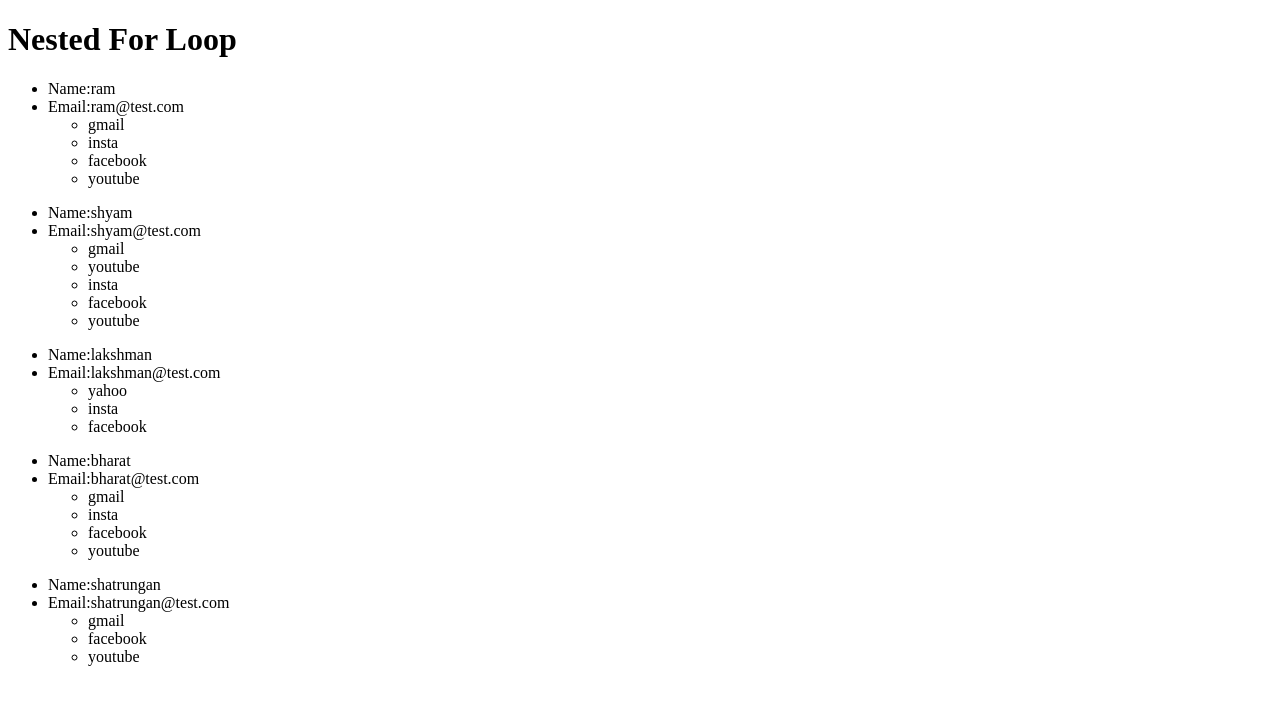
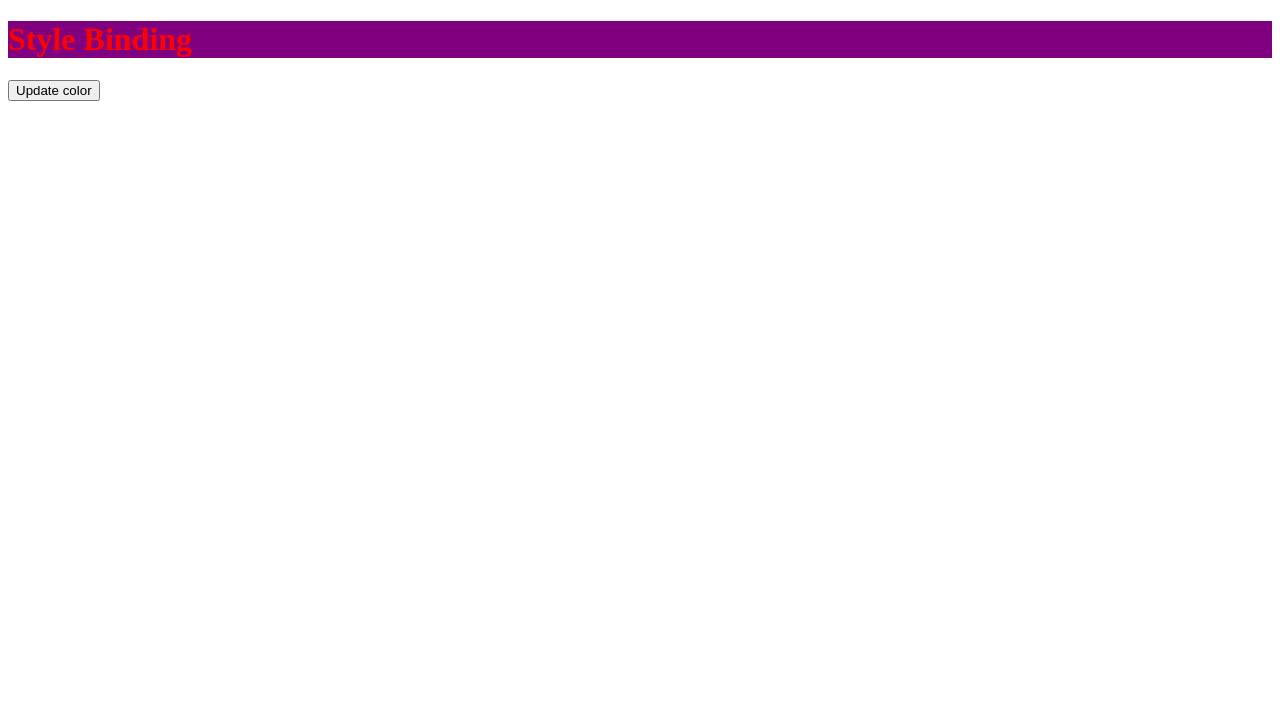
Before and after one commit to YashShetty2001/Angular, an Angular app: page / in a window 1280 px wide. Shown: the top 704 px of the page. Built offline with nearby package versions, Linux system fonts and the light colour scheme.

Commit message:
Style Binding

```diff
--- a/src/app/app.component.html
+++ b/src/app/app.component.html
@@ -1,9 +1,2 @@
-<h1 >{{title}} </h1>
-<ul *ngFor="let item of Userlist">
-<li>Name:{{item.name}}</li>
-<li>Email:{{item.email}}</li>
-    <ul *ngFor="let accounts of item.SocialAccounts">
-        <li>{{accounts}}</li>
-
-    </ul>
-</ul>
+<h1 [style.color]="color" [style.backgroundColor]="bgcolor">{{title}} </h1>
+<button (click)="UpdateColor()">Update color</button>
--- a/src/app/app.component.ts
+++ b/src/app/app.component.ts
@@ -6,13 +6,21 @@
   styleUrls: ['./app.component.css']
 })
 export class AppComponent {
-  title = 'Nested For Loop';
-  users=['ram', 'shyam','lakshman','bharat', 'shatrungan']
-  Userlist=[
-  {name:'ram', email:'ram@test.com', phone:'8888', SocialAccounts:['gmail','insta','facebook','youtube']},
-  {name:'shyam', email:'shyam@test.com', phone:'2222', SocialAccounts:['gmail','youtube','insta','facebook','youtube']},
-  {name:'lakshman', email:'lakshman@test.com', phone:'3333', SocialAccounts:['yahoo','insta','facebook']},
-  {name:'bharat', email:'bharat@test.com', phone:'4444', SocialAccounts:['gmail','insta','facebook','youtube']},
-  {name:'shatrungan', email:'shatrungan@test.com', phone:'2222', SocialAccounts:['gmail','facebook','youtube']}
-  ]
+  title = 'Style Binding';
+  color='red';
+  bgcolor='purple';
+  counter:number=1;
+  UpdateColor(){
+    if(this.counter%2==0)
+    {
+    this.color='blue';
+    this.bgcolor='yellow';
+    }
+    else{
+      this.color='green';
+      this.bgcolor='orange';
+    }
+    this.counter++;
+  }
+
 }
```
